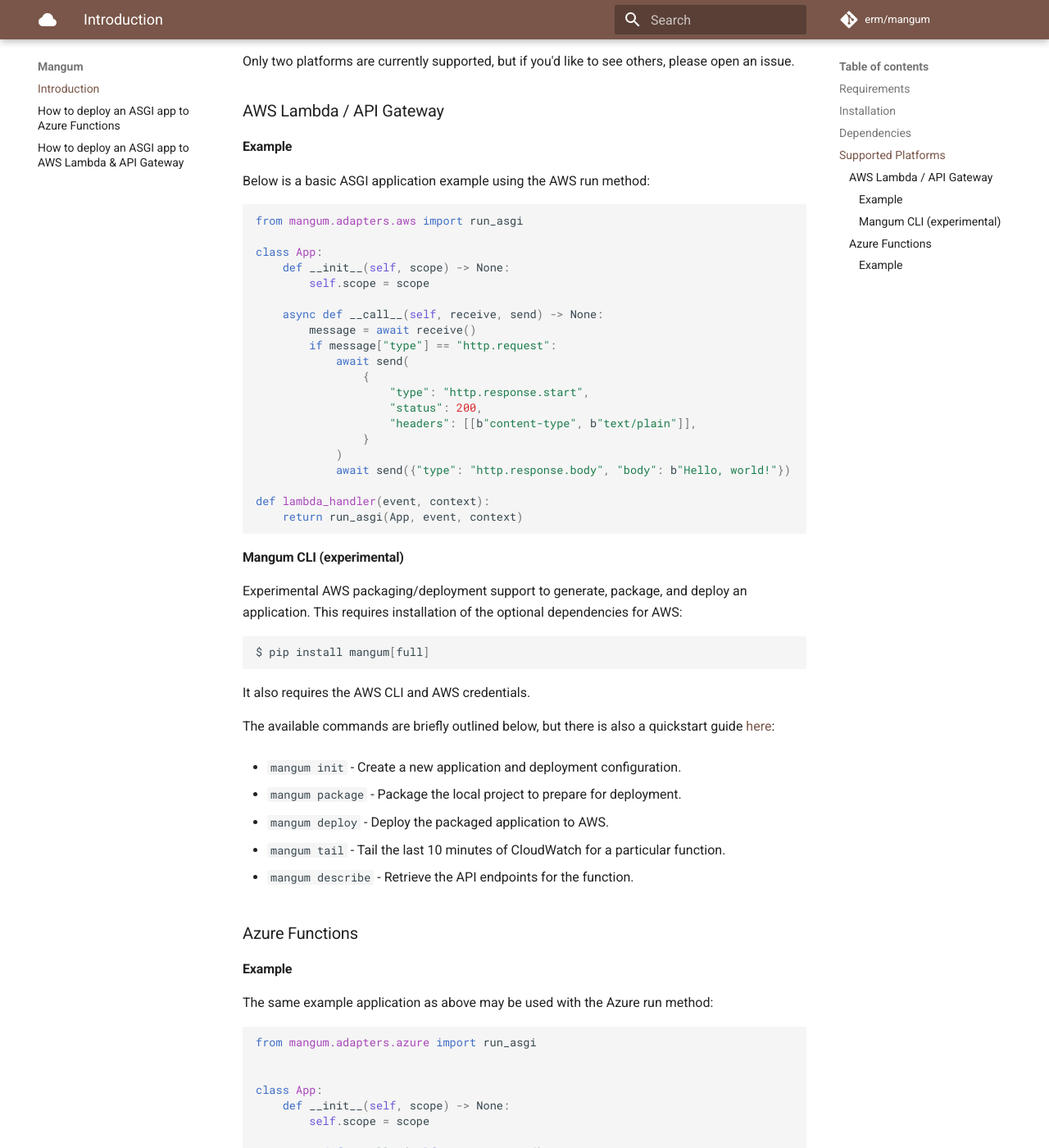
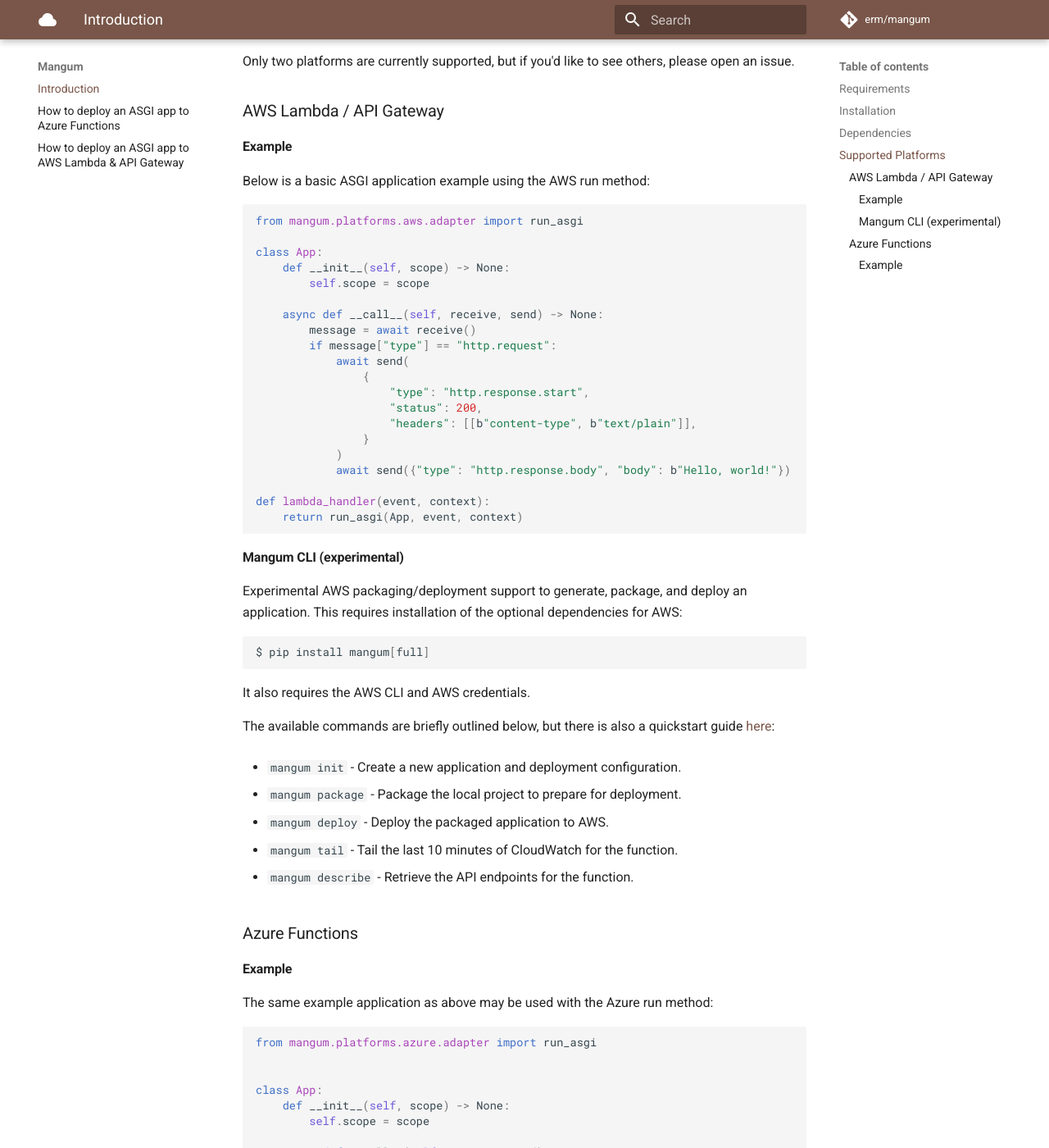
Before and after one commit to Kludex/mangum, an MkDocs documentation site: the page built from docs/index.md, in a window 1280 px wide and 1400 px high, scrolled down 856 px. Shown: the whole window at 82% size. Built offline with MkDocs 1.6.1 and Material for MkDocs 9.7.7, drawn with Linux system fonts in a browser that asks for light colours; comment, search, counter and statistics services are not loaded.

Commit message:
Docs/readme for import change

````diff
--- a/docs/index.md
+++ b/docs/index.md
@@ -1,4 +1,5 @@
 # Mangum
+
 <a href="https://pypi.org/project/mangum/">
     <img src="https://badge.fury.io/py/mangum.svg" alt="Package version">
 </a>
@@ -44,7 +45,7 @@
 Below is a basic ASGI application example using the AWS run method:
 
 ```python
-from mangum.adapters.aws import run_asgi
+from mangum.platforms.aws.adapter import run_asgi
 
 class App:
     def __init__(self, scope) -> None:
@@ -84,7 +85,7 @@
 
 * `mangum deploy` - Deploy the packaged application to AWS.
 
-* `mangum tail` - Tail the last 10 minutes of CloudWatch for a particular function.
+* `mangum tail` - Tail the last 10 minutes of CloudWatch for the function.
 
 * `mangum describe` - Retrieve the API endpoints for the function.
 
@@ -95,7 +96,7 @@
 The same example application as above may be used with the Azure run method:
 
 ```python
-from mangum.adapters.azure import run_asgi
+from mangum.platforms.azure.adapter import run_asgi
 
 
 class App:
````
Also changed, not shown: README.md (+1 -1 lines).
